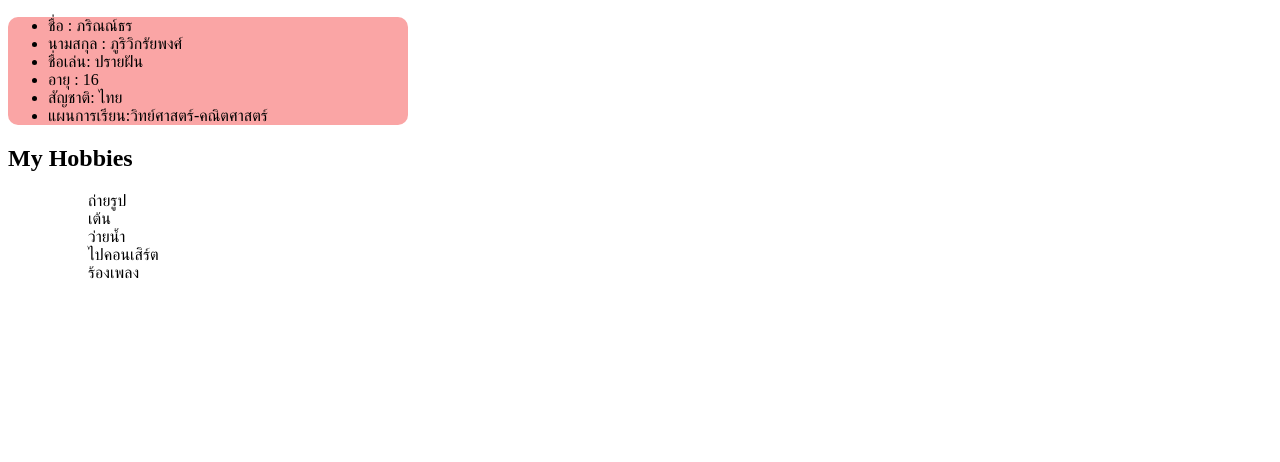
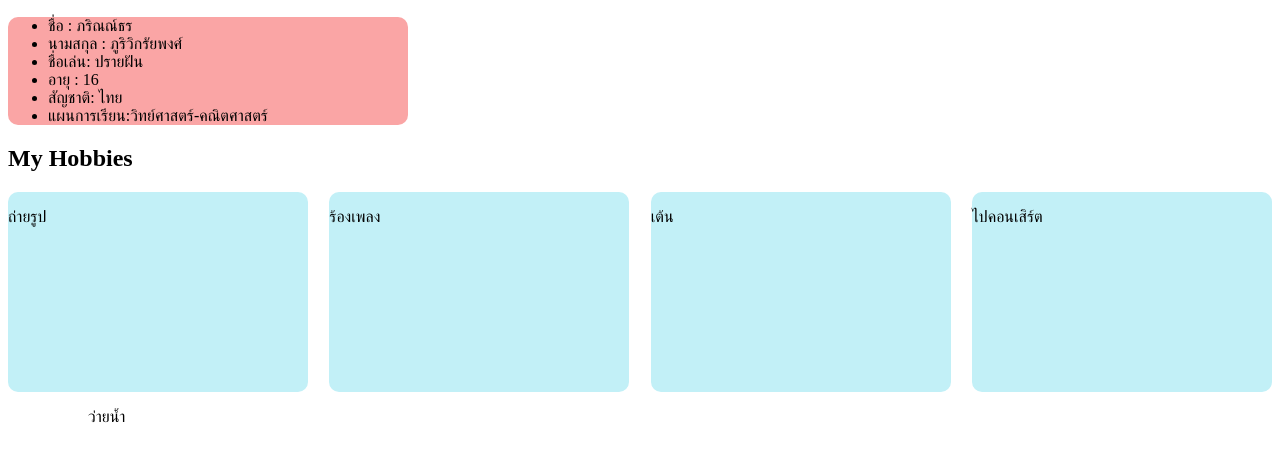
Before and after one commit to praifunn/project, a plain HTML site: page index.html in a window 1280 px wide. Shown: the part 110-572 px from the top of the page. Drawn offline with Linux system fonts and the light colour scheme; files that its build step writes are made by us from their sources.

Commit message:
update/3

```diff
--- a/css/deco.css
+++ b/css/deco.css
@@ -1,9 +1,21 @@
 .body{
     text-align: center;
 }
-
-
-
+.boxes{
+    display: flex;
+    gap: 5px;
+    flex-wrap: wrap;
+    flex-direction: row;
+    justify-content: space-between;
+    align-items: flex-end;
+}
+.hobbies{
+    background-color: rgb(194, 240, 247);
+    width: 300px;
+    height: 200px;
+    border-radius: 10px;
+    align-items: flex-end;
+}
 .box{
 background-color: rgb(250, 165, 165);
 width: 400px;
--- a/index.html
+++ b/index.html
@@ -4,7 +4,7 @@
     <meta charset="UTF-8">
     <meta name="viewport" content="width=device-width, initial-scale=1.0">
     <title>Portfolio</title>
-    <link rel="stylesheet" href="deco.css">
+    <link rel="stylesheet" href="./css/deco.css">
 </head>
 <body>
     <h1>Portfolio</h1>
@@ -20,12 +20,31 @@
     </ul>
     </div>
     <h2>My Hobbies</h2>
-     <ul>
-       <ol>ถ่ายรูป</ol>
-       <ol>เต้น</ol>
+     <div class="boxes">
+        <div class="hobbies">
+
+        <p>ถ่ายรูป</p>
+        </div >
+        <div class="hobbies">
+
+        <p>ร้องเพลง</p>
+        </div >
+        <div class="hobbies">
+
+        <p>เต้น</p>
+        </div >
+        <div class="hobbies">
+
+        <p>ไปคอนเสิร์ต</p>
+        </div >
+    </div>
+
+    <ul>
+
+
        <ol>ว่ายน้ำ</ol>
-       <ol>ไปคอนเสิร์ต</ol>
-       <ol>ร้องเพลง</ol>
+
+
 
     </ul>
 </body>
```
